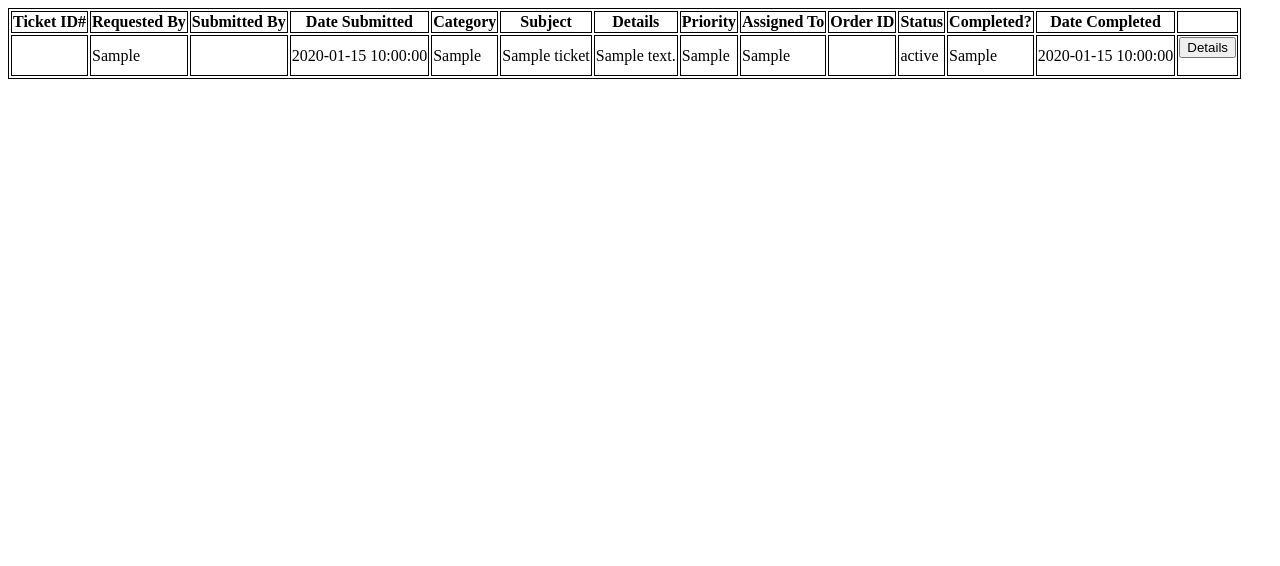
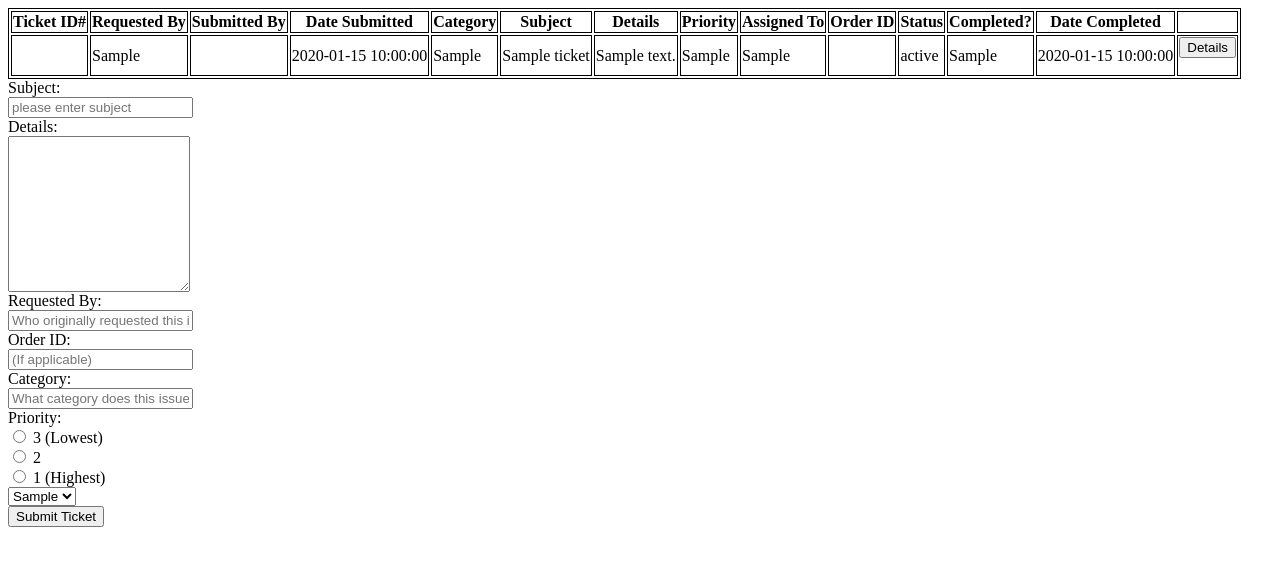
Before and after one commit to thesilla/ticketing, a PHP site: page /ticketsController.php in a window 1280 px wide. Shown: the top 566 px of the page. Run offline with PHP 8.4, Linux system fonts and the light colour scheme; tables that the repository leaves empty or names only in its code hold one stand-in row (values such as "Sample post"); data that the repository does not hold is empty.

Commit message:
Added submit ticket view, TODO still need to add additional js functionality

```diff
--- a/dispositionController.php
+++ b/dispositionController.php
@@ -1,14 +1,14 @@
 <?php
 
 
-
+//require('header1');
 require('db_connect.php');
 
 // import class files into controller
 include('Ticket.php');
 include('Disposition.php');
 include('User.php');
-
+//require('footer1');
 
 // TODO - Disposition submit logic here
 //  - Then re route back to Ticket Detail View
--- a/functions.js
+++ b/functions.js
@@ -17,6 +17,31 @@ function closeEditTicket(){
 
 
 }
+
+function addDisposition(){
+
+       	var newDispoContainer1 = document.getElementById('new-disposition-container');
+
+	newDispoContainer1.style.display = "block";
+
+}
+
+
+function closeAddDisposition(){
+
+        var newDispoContainer2 = document.getElementById('new-disposition-container');
+
+	newDispoContainer2.style.display = "none";
+
+
+
+}
+
+var addDispositionButton = document.getElementById('addDispositionButton');
+addDispositionButton.onclick = addDisposition;
+
+var closeAddDispositionButton = document.getElementById('closeAddDispositionButton');
+closeAddDispositionButton.onclick = closeAddDisposition;
 
 
 var closeEditTicketButton = document.getElementById('closeEditTicket');
--- a/styles.css
+++ b/styles.css
@@ -99,3 +99,31 @@ h2 {
     float: right;
 
 }
+
+
+
+
+
+#new-disposition-container {
+
+    border: 1pt solid black;
+    display: none;
+    position: fixed;
+    z-index: 1; /* Sit on top */
+    /*margin-top: 50px;  Location of the box */
+    left: 25%;
+    top: 0;
+    width: 50%;
+    background-color: #ebf8fa ;
+    margin: auto;
+
+
+}
+
+#new-disposition {
+
+
+
+
+
+}
--- a/ticketDetailView.php
+++ b/ticketDetailView.php
@@ -4,7 +4,7 @@
 ?>
 
 
-
+<div><a href = "ticketsController.php">Return To Tickets</a></div>
 
 <div id="ticket-display">
     <h1> TICKET # <?php echo " " . $ticket->getId() . " "; ?> - DETAILS</h1>
--- /dev/null
+++ b/ticketSubmitView.php
@@ -0,0 +1,62 @@
+
+<div id="submitTicket">
+    <form action ="ticketController.php" method ="post" id="submitTicketForm">
+        <div>Subject:</div>
+        <div><input type ="text" name ="subject" placeholder ="please enter subject"></div>
+        <div>Details:</div>
+        <textarea rows="10" name ="details" id="submitTicketDetails" form="submitTicketForm"></textarea>
+        <div>Requested By:</div>
+        <div><input type ="text" name ="requestedby" placeholder ="Who originally requested this inquiry?"></div>
+        <div>Order ID: </div>
+        <div><input type ="text" name ="orderid" placeholder ="(If applicable)"></div>
+
+        <!-- IN THE FUTURE, this should be picked from an editable dynamic list of all possible categories -->
+        <div>Category:</div>
+        <div><input type ="text" name ="category" placeholder ="What category does this issue fall under?"></div>
+        <div>Priority:</div>
+        <div>
+            <input type="radio" name="priority" value="3"> 3 (Lowest)<br>
+            <input type="radio" name="priority" value="2"> 2 <br>
+            <input type="radio" name="priority" value="1"> 1 (Highest)<br>
+        </div>
+
+        <!-- Assigned To: -->
+        <div>
+            <select name="assignedto">
+
+                <?php
+                // pull all users and display
+                // $allusers is in ticketsController.php
+
+                foreach ($allusers as $user) {
+
+                    echo '<option value=' . $user->getFirstName() . '>' . $user->getFirstName() . '</option>';
+                }
+                ?>
+            </select>
+        </div>
+
+        <!-- submit button -->
+        <div><input type ="submit" value ="Submit Ticket" name ="submitticketbutton"></div>
+    </form>
+</div>
+
+                <?php
+                /*
+                  private $id; - auto
+                  private $subject;- X
+                  private $body; - X
+                  private $userID; - auto
+                  private $requestedBy; -X
+                  private $dateSubmitted; -auto
+                  private $orderID; -x
+                  private $category; -x
+                  private $priority; -x
+                  private $status; - auto "WAITING ON AGENT" - but can be updated later on ticket detail side
+                  private $assignedTo; - drop down menu containing all users
+                  private $completed; auto -N
+                  private $dateResolved; auto - NULL
+
+
+                 */
+                ?>
--- a/ticketsController.php
+++ b/ticketsController.php
@@ -14,6 +14,9 @@ include('Disposition.php');
 // show all tickets
 // return array of all ticket objects from database
 $allTickets = Ticket::getTickets($dbc);
+
+$allusers = User::getUsers($dbc);
+
 include("ticketsView.php");
 
 
--- a/ticketsView.php
+++ b/ticketsView.php
@@ -58,6 +58,12 @@
             <script src="functions.js"></script>
         </div>
 
+        <?php
+
+        include("ticketSubmitView.php");
+
+        ?>
+
 
     </body>
 
```
Also changed, not shown: dispositionSubmitView.php (+10 -6 lines), User.php (line endings or trailing spaces).
